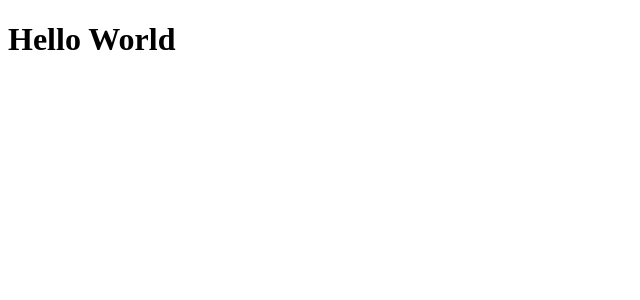
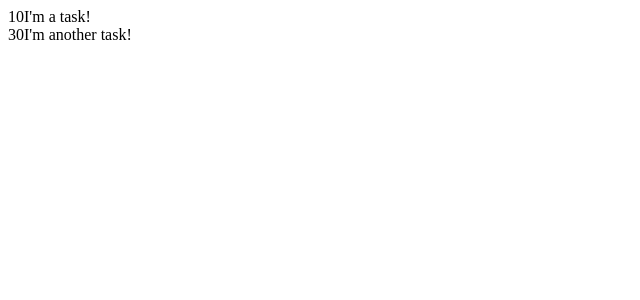
Before and after one commit to czhao39/epochs, a React (Create React App) app: page / in a window 1280 px wide. Shown: the top 300 px of the page, without its empty margins (0-640 px from the left). Built offline with nearby package versions, Linux system fonts and the light colour scheme.

Commit message:
set up basic structure for task items and task list

```diff
--- /dev/null
+++ b/src/actions/setTimeRemaining.js
@@ -0,0 +1,16 @@
+export const SET_TIME_REMAINING = "SET_TIME_REMAINING";
+
+/**
+ * Set time remaining for a task
+ *
+ * @param {number} id ID of the task
+ * @param {number} time Time remaining
+ * @return {object}
+ */
+export function setTimeRemaining(id, time) {
+    return {
+        type: SET_TIME_REMAINING,
+        id,
+        time,
+    };
+}
--- a/src/components/App.js
+++ b/src/components/App.js
@@ -1,10 +1,13 @@
-import React, { Component } from "react";
+import React, { PureComponent } from "react";
 
-class App extends Component {
+import TaskListContainer from "../containers/TaskListContainer";
+
+
+class App extends PureComponent {
     render() {
         return (
             <div>
-                <h1>Hello World</h1>
+                <TaskListContainer />
             </div>
         );
     }
--- /dev/null
+++ b/src/components/TaskItem.js
@@ -0,0 +1,22 @@
+import React from "react";
+import PropTypes from "prop-types";
+
+
+const TaskItem = ({ id, name, timeRemaining, setTimeRemaining }) => {
+    return (
+        <div className="task-item">
+            <span className="task-item-time-remaining">{timeRemaining}</span>
+            <span className="task-item-name">{name}</span>
+        </div>
+    );
+};
+
+TaskItem.propTypes = {
+    id: PropTypes.number.isRequired,
+    name: PropTypes.string.isRequired,
+    // TODO: change timeRemaining to some kind of time object?
+    timeRemaining: PropTypes.number.isRequired,
+    setTimeRemaining: PropTypes.func.isRequired,
+};
+
+export default TaskItem;
--- /dev/null
+++ b/src/components/TaskList.js
@@ -0,0 +1,34 @@
+import React, { PureComponent } from "react";
+import PropTypes from "prop-types";
+
+import TaskItem from "./TaskItem";
+
+
+class TaskList extends PureComponent {
+    render() {
+        return (
+            <div className="task-list">
+                {
+                    this.props.tasks.map((task, index) => {
+                        return (
+                            <TaskItem
+                                key={index}
+                                id={task.id}
+                                name={task.name}
+                                timeRemaining={task.timeRemaining}
+                                setTimeRemaining={this.props.setTimeRemaining}
+                            />
+                        );
+                    })
+                }
+            </div>
+        );
+    }
+}
+
+TaskList.propTypes = {
+    tasks: PropTypes.arrayOf(PropTypes.object).isRequired,
+    setTimeRemaining: PropTypes.func.isRequired,
+};
+
+export default TaskList;
--- /dev/null
+++ b/src/containers/TaskListContainer.js
@@ -0,0 +1,24 @@
+import React, { Component } from "react";
+import { connect } from "react-redux";
+
+import TaskList from "../components/TaskList";
+import { setTimeRemaining } from "../actions/setTimeRemaining";
+
+
+class TaskListContainer extends Component {
+    render() {
+        return (
+            <TaskList
+                tasks={this.props.tasks}
+                setTimeRemaining={this.props.setTimeRemaining}
+            />
+        );
+    }
+}
+
+// TODO: use a decorator instead
+export default connect(function(state) {
+    return {
+        tasks: state.tasks,
+    };
+}, { setTimeRemaining })(TaskListContainer);
--- a/src/reducers/index.js
+++ b/src/reducers/index.js
@@ -1,5 +1,10 @@
 import { combineReducers } from "redux";
 
-const rootReducer = combineReducers({});
+import tasks from "./tasksReducer";
+
+
+const rootReducer = combineReducers({
+    tasks,
+});
 
 export default rootReducer;
--- /dev/null
+++ b/src/reducers/tasksReducer.js
@@ -0,0 +1,19 @@
+import { SET_TIME_REMAINING } from "../actions/setTimeRemaining";
+
+
+/**
+ * Tasks reducer
+ *
+ * @param {object} state
+ * @param {object} action
+ * @return {array}
+ */
+export default function tasks(state, action) {
+    switch (action.type) {
+        default:
+            return [
+                { id: 0, name: "I'm a task!", timeRemaining: 10 },
+                { id: 1, name: "I'm another task!", timeRemaining: 30 },
+            ];
+    }
+};
```
